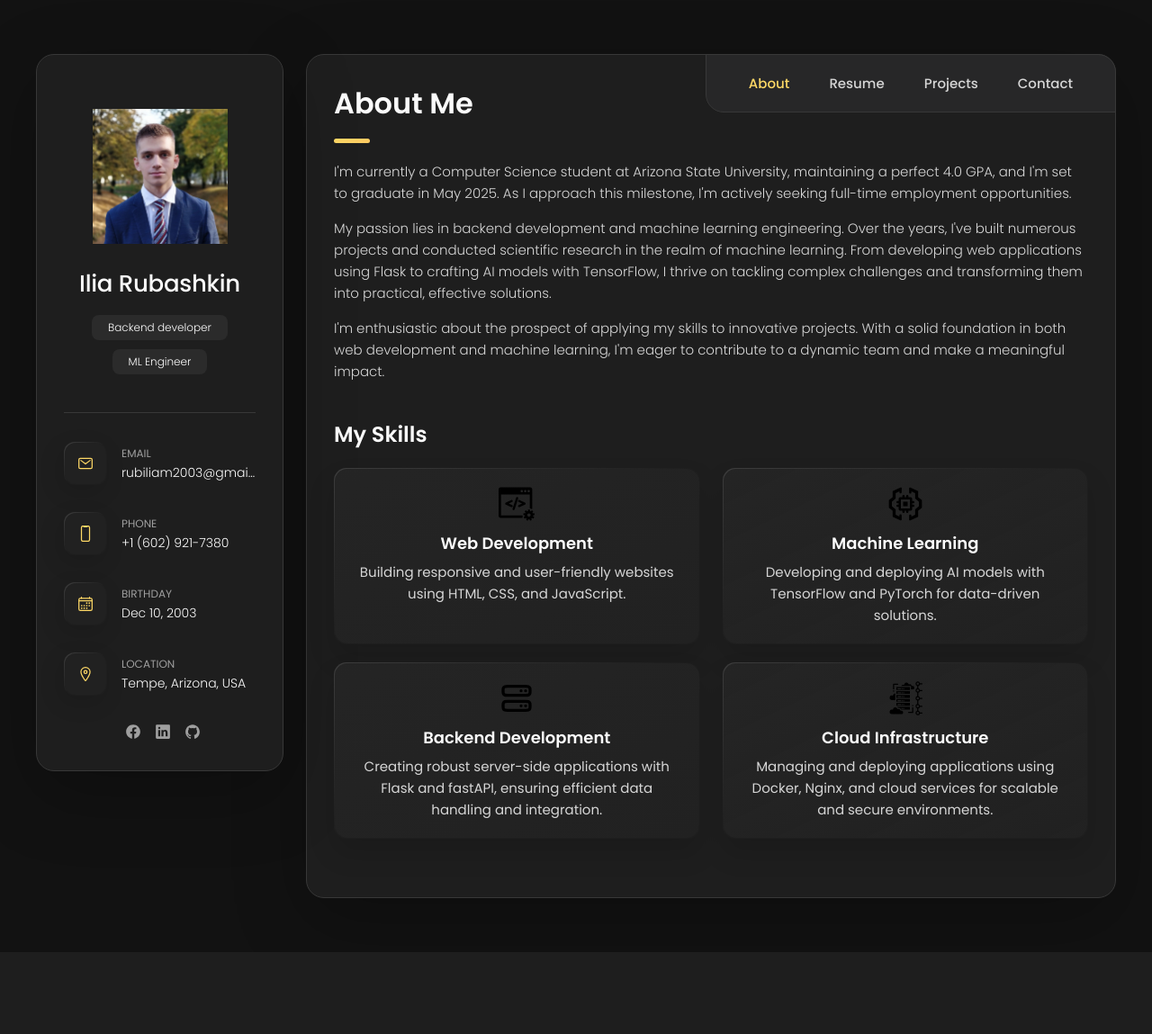
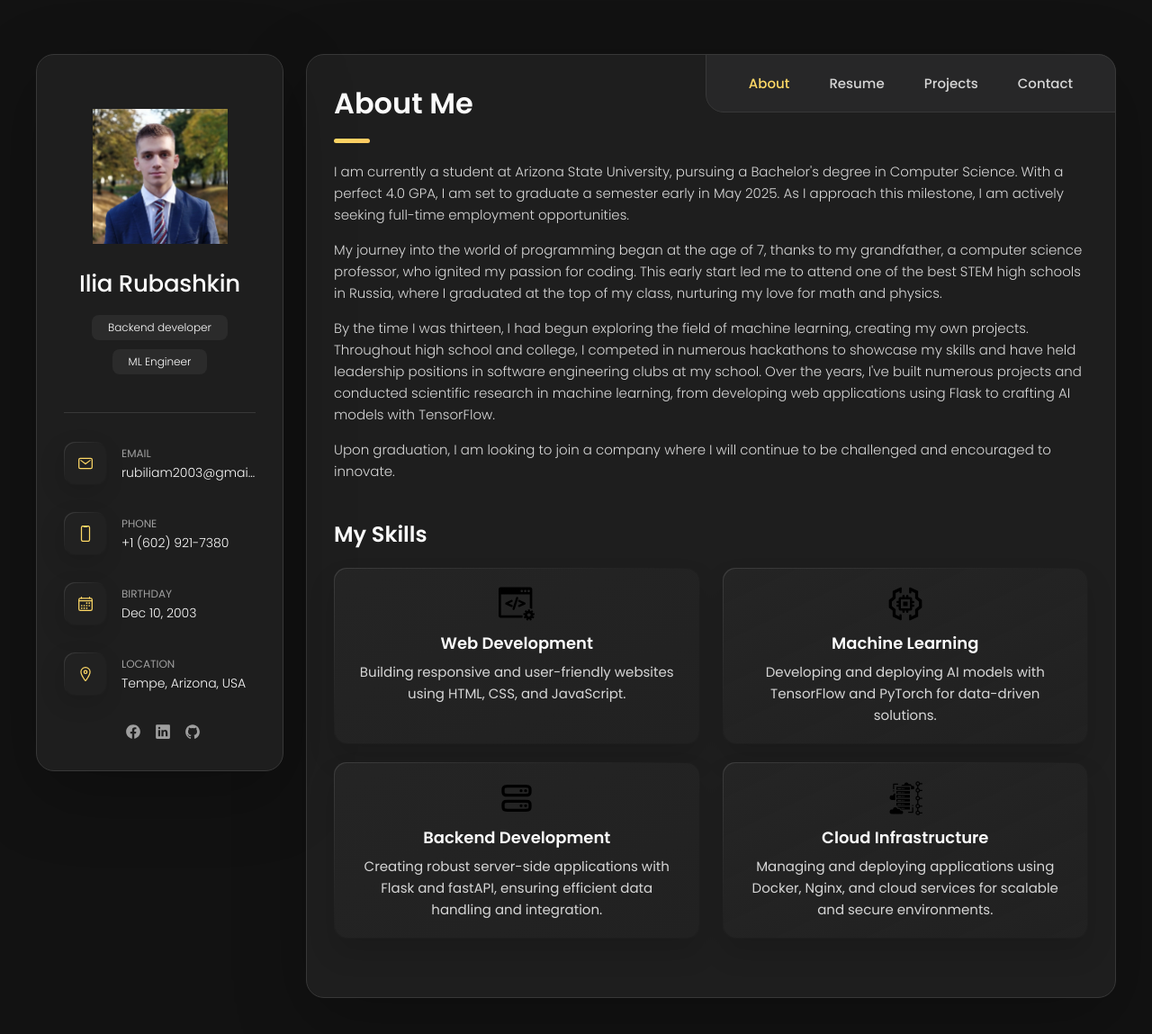
Before and after one commit to Rubilia/personal-website, a Flask app: page / in a window 1280 px wide. Shown: the top 1149 px of the page at 90% size. Before the commit the page ends 1058 px from the top, so only its background shows below. Run offline with Flask 3, Linux system fonts and the light colour scheme; parts of the project's set-up code (start-up, migrations or seed data) failed here and were passed over.

```diff
--- a/static/js/projects.js
+++ b/static/js/projects.js
@@ -58,6 +58,10 @@ $(document).ready(function () {
         // Hide all sections and show the active one
         $('article.about section.about-text').addClass('inactive');
         $(`#${data.active_section}`).removeClass('inactive');
+
+        // Show about section
+        $('#about-section').removeClass('inactive');
+        $('#about-section').addClass('active');
       },
       error: function (xhr, status, error) {
         console.error(`Error fetching project info: ${error}`);
--- a/templates/index.html
+++ b/templates/index.html
@@ -166,18 +166,19 @@
           <h2 class="h2 article-title">About me</h2>
         </header>
 
-        <section class="about-text">
+        <section class="about-text" id="about-section">
           <p>
-            I'm currently a Computer Science student at Arizona State University, maintaining a perfect 4.0 GPA, and I'm set to graduate in May 2025. As I approach this milestone, I'm actively seeking full-time employment opportunities.
-          </p>
-
-          <p>
-            My passion lies in backend development and machine learning engineering. Over the years, I've built numerous projects and conducted scientific research in the realm of machine learning. From developing web applications using Flask to crafting AI models with TensorFlow, I thrive on tackling complex challenges and transforming them into practical, effective solutions.
-          </p>
-
-          <p>
-            I'm enthusiastic about the prospect of applying my skills to innovative projects. With a solid foundation in both web development and machine learning, I'm eager to contribute to a dynamic team and make a meaningful impact.
-          </p>
+            I am currently a student at Arizona State University, pursuing a Bachelor's degree in Computer Science. With a perfect 4.0 GPA, I am set to graduate a semester early in May 2025. As I approach this milestone, I am actively seeking full-time employment opportunities.
+        </p>
+        <p>
+            My journey into the world of programming began at the age of 7, thanks to my grandfather, a computer science professor, who ignited my passion for coding. This early start led me to attend one of the best STEM high schools in Russia, where I graduated at the top of my class, nurturing my love for math and physics.
+        </p>
+        <p>
+            By the time I was thirteen, I had begun exploring the field of machine learning, creating my own projects. Throughout high school and college, I competed in numerous hackathons to showcase my skills and have held leadership positions in software engineering clubs at my school. Over the years, I've built numerous projects and conducted scientific research in machine learning, from developing web applications using Flask to crafting AI models with TensorFlow.
+        </p>
+        <p>
+            Upon graduation, I am looking to join a company where I will continue to be challenged and encouraged to innovate.
+        </p>
         </section>
 
 
@@ -457,11 +458,11 @@
 
               <div class="title-wrapper">
                 <h5 class="h5">Python Developement</h5>
-                <data value="90">90%</data>
+                <data value="60">6 years</data>
               </div>
 
               <div class="skill-progress-bg">
-                <div class="skill-progress-fill" style="width: 90%;"></div>
+                <div class="skill-progress-fill" style="width: 60%;"></div>
               </div>
 
             </li>
@@ -470,11 +471,11 @@
 
               <div class="title-wrapper">
                 <h5 class="h5">Web Development</h5>
-                <data value="80">80%</data>
+                <data value="30">2 years</data>
               </div>
 
               <div class="skill-progress-bg">
-                <div class="skill-progress-fill" style="width: 80%;"></div>
+                <div class="skill-progress-fill" style="width: 30%;"></div>
               </div>
 
             </li>
@@ -483,7 +484,7 @@
 
               <div class="title-wrapper">
                 <h5 class="h5">Data Science</h5>
-                <data value="80">80%</data>
+                <data value="80">8 years</data>
               </div>
 
               <div class="skill-progress-bg">
@@ -496,11 +497,11 @@
 
               <div class="title-wrapper">
                 <h5 class="h5">Machine Learning</h5>
-                <data value="75">75%</data>
+                <data value="80">8 years</data>
               </div>
 
               <div class="skill-progress-bg">
-                <div class="skill-progress-fill" style="width: 75%;"></div>
+                <div class="skill-progress-fill" style="width: 80%;"></div>
               </div>
 
             </li>
```
